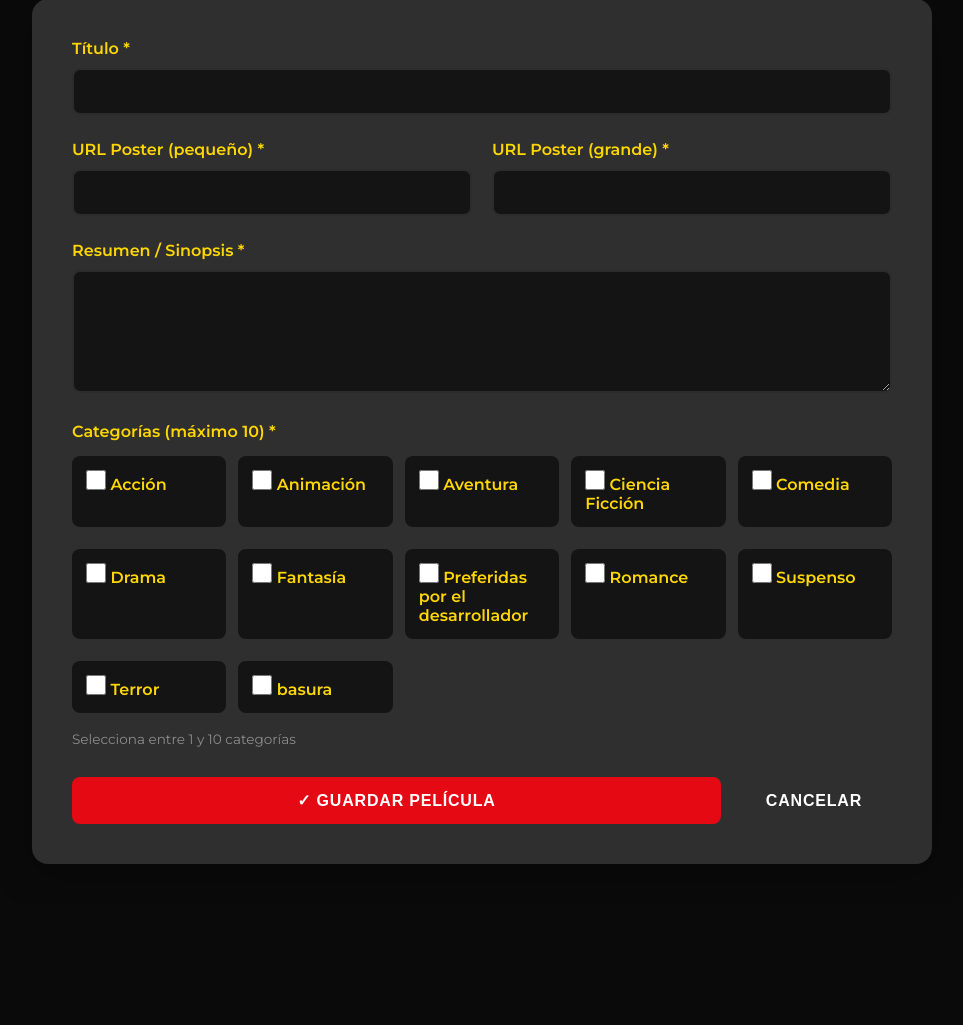
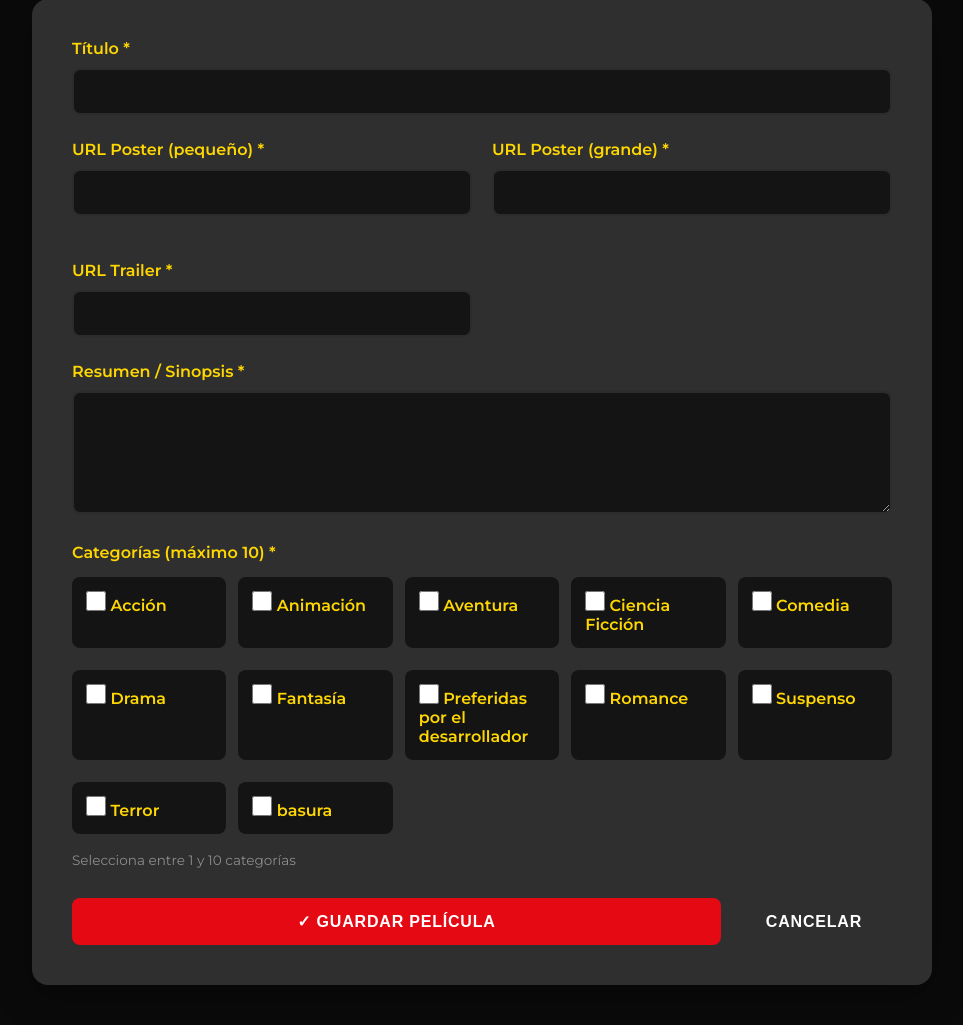
Before and after one commit to CHUFFYZ/cinefci, a PHP site: page /admin-agregar.php in a window 1280 px wide. Shown: the part 161-1186 px from the top of the page, without its empty margins (158-1121 px from the left). Before the commit the page ends 1025 px from the top, so only its background shows below. Run offline with PHP 8.4, Linux system fonts and the light colour scheme; data comes from the database, SQL or seed files in the repository.

Commit message:
Add files via upload

```diff
--- a/admin-agregar.php
+++ b/admin-agregar.php
@@ -30,6 +30,10 @@
                 <div class="form-group">
                     <label for="poster_large">URL Poster (grande) *</label>
                     <input type="url" id="poster_large" name="poster_large" required>
+                </div>
+                <div class="form-group">
+                    <label for="trailer">URL Trailer *</label>
+                    <input type="url" id="trailer" name="trailer" required>
                 </div>
             </div>
 
@@ -82,7 +86,7 @@ async function loadCategories() {
 }
 
 // ═══════════════════════════════════════════════════════════════════════════
-// LIMITAR MÁXIMO 5 CATEGORÍAS
+// LIMITAR MÁXIMO  10 CATEGORÍAS
 // ═══════════════════════════════════════════════════════════════════════════
 function limitCategories() {
     const checkboxes = document.querySelectorAll('input[name="categorias[]"]');
@@ -121,6 +125,7 @@ document.getElementById('addMovieForm').addEventListener('submit', async (e) =>
         titulo: formData.get('titulo'),
         poster: formData.get('poster'),
         poster_large: formData.get('poster_large'),
+        trailer: formData.get('trailer'),
         resumen: formData.get('resumen'),
         categorias: categorias
     };
```
